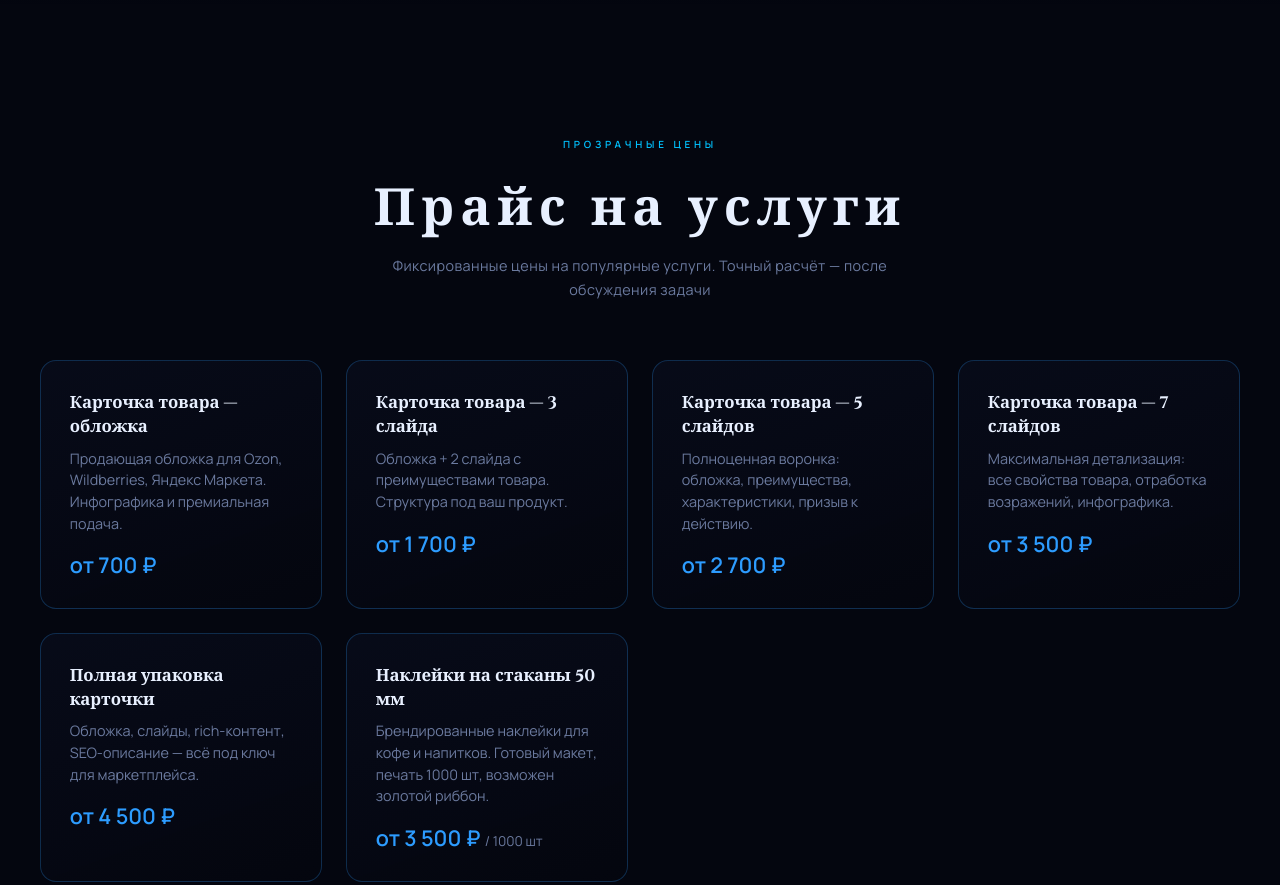
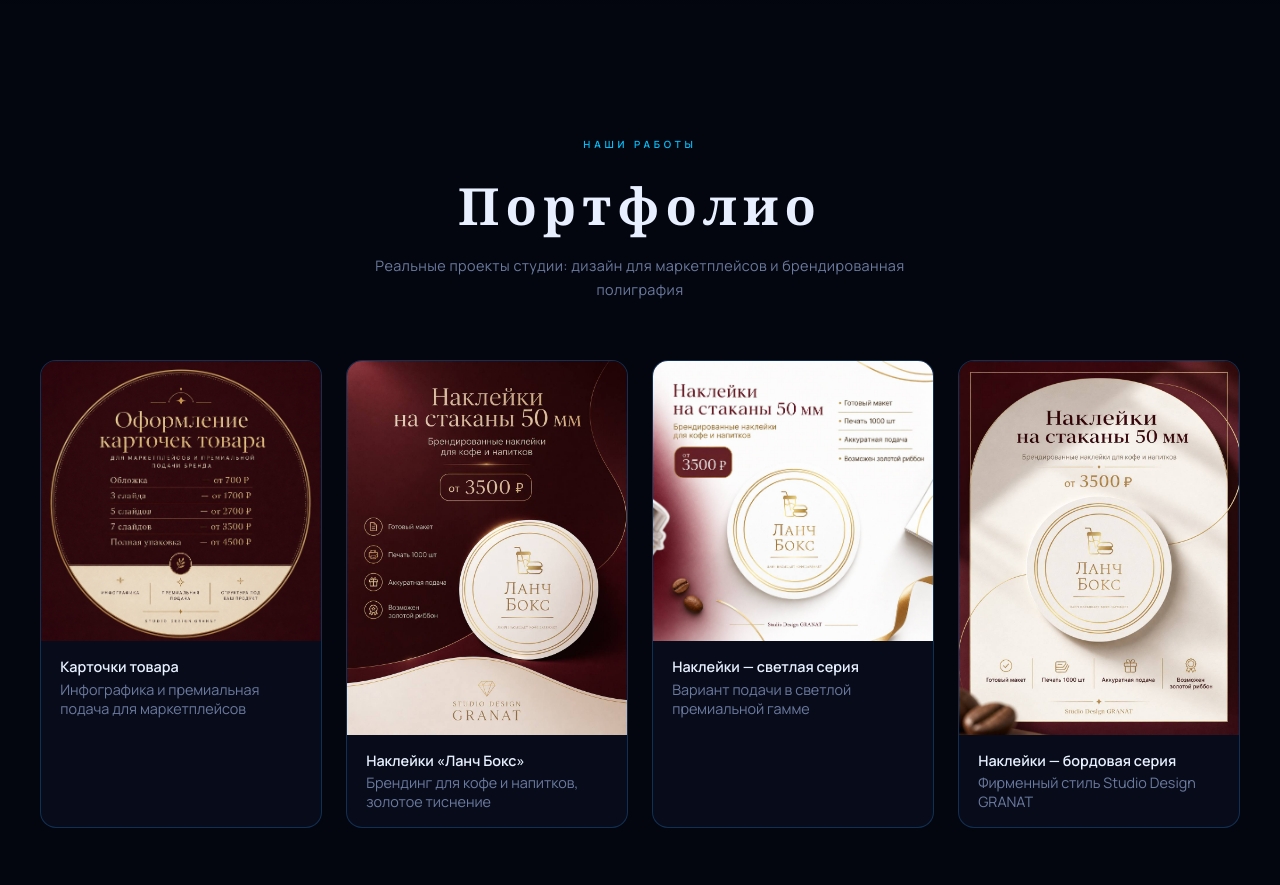
Before and after one commit to 9rpkzh42qm-web/my-vibecoding-agenci, a website: page index.html in a window 1280 px wide. Shown: the part 2120-3005 px from the top of the page. Drawn offline with nearby package versions, Linux system fonts and the light colour scheme; no server answers; animation ran at ten frames a second.

Commit message:
Add portfolio section with 4 works (cards, stickers)

```diff
--- a/index.html
+++ b/index.html
@@ -680,6 +680,24 @@
        ORDER FORM SECTION
     ═══════════════════════════════════════════ */
 
+
+    /* ═══ Портфолио ═══ */
+    #portfolio { padding: 6rem 2rem; }
+    .pf-grid {
+      display: grid;
+      grid-template-columns: repeat(auto-fit, minmax(250px, 1fr));
+      gap: 1.5rem; max-width: 1200px; margin: 0 auto;
+    }
+    .pf-card {
+      border: 1px solid rgba(45,156,255,0.25);
+      border-radius: 16px; overflow: hidden;
+      background: var(--deep);
+      transition: border-color .3s, transform .3s;
+    }
+    .pf-card:hover { border-color: var(--neon); transform: translateY(-4px); }
+    .pf-card img { width: 100%; height: auto; display: block; }
+    .pf-caption { padding: 1rem 1.2rem; color: var(--mist); font-size: .9rem; }
+    .pf-caption strong { color: var(--white); display: block; margin-bottom: .2rem; font-weight: 600; }
     /* ═══ Прайс ═══ */
     #prices { padding: 6rem 2rem; position: relative; }
     .price-grid {
@@ -1463,6 +1481,31 @@
 </section>
 
 
+
+<section id="portfolio" role="region" aria-label="Портфолио">
+  <div class="section-eyebrow">Наши работы</div>
+  <h2 class="section-title">Портфолио</h2>
+  <p class="section-desc">Реальные проекты студии: дизайн для маркетплейсов и брендированная полиграфия</p>
+
+  <div class="pf-grid">
+    <article class="pf-card">
+      <img src="portfolio-cards-price.jpg" alt="Оформление карточек товара для маркетплейсов — Studio Design GRANAT" loading="lazy" />
+      <div class="pf-caption"><strong>Карточки товара</strong>Инфографика и премиальная подача для маркетплейсов</div>
+    </article>
+    <article class="pf-card">
+      <img src="portfolio-sticker-1.jpg" alt="Брендированные наклейки на стаканы 50 мм — Ланч Бокс" loading="lazy" />
+      <div class="pf-caption"><strong>Наклейки «Ланч Бокс»</strong>Брендинг для кофе и напитков, золотое тиснение</div>
+    </article>
+    <article class="pf-card">
+      <img src="portfolio-sticker-2.jpg" alt="Дизайн наклеек для кофейни — вариант в светлой гамме" loading="lazy" />
+      <div class="pf-caption"><strong>Наклейки — светлая серия</strong>Вариант подачи в светлой премиальной гамме</div>
+    </article>
+    <article class="pf-card">
+      <img src="portfolio-sticker-3.jpg" alt="Дизайн наклеек на стаканы — бордовая серия" loading="lazy" />
+      <div class="pf-caption"><strong>Наклейки — бордовая серия</strong>Фирменный стиль Studio Design GRANAT</div>
+    </article>
+  </div>
+</section>
 <section id="prices" role="region" aria-label="Прайс">
   <div class="section-eyebrow">Прозрачные цены</div>
   <h2 class="section-title">Прайс на услуги</h2>
```
Also changed, not shown: portfolio-cards-price.jpg (added), portfolio-sticker-1.jpg (added), portfolio-sticker-2.jpg (added), portfolio-sticker-3.jpg (added).
